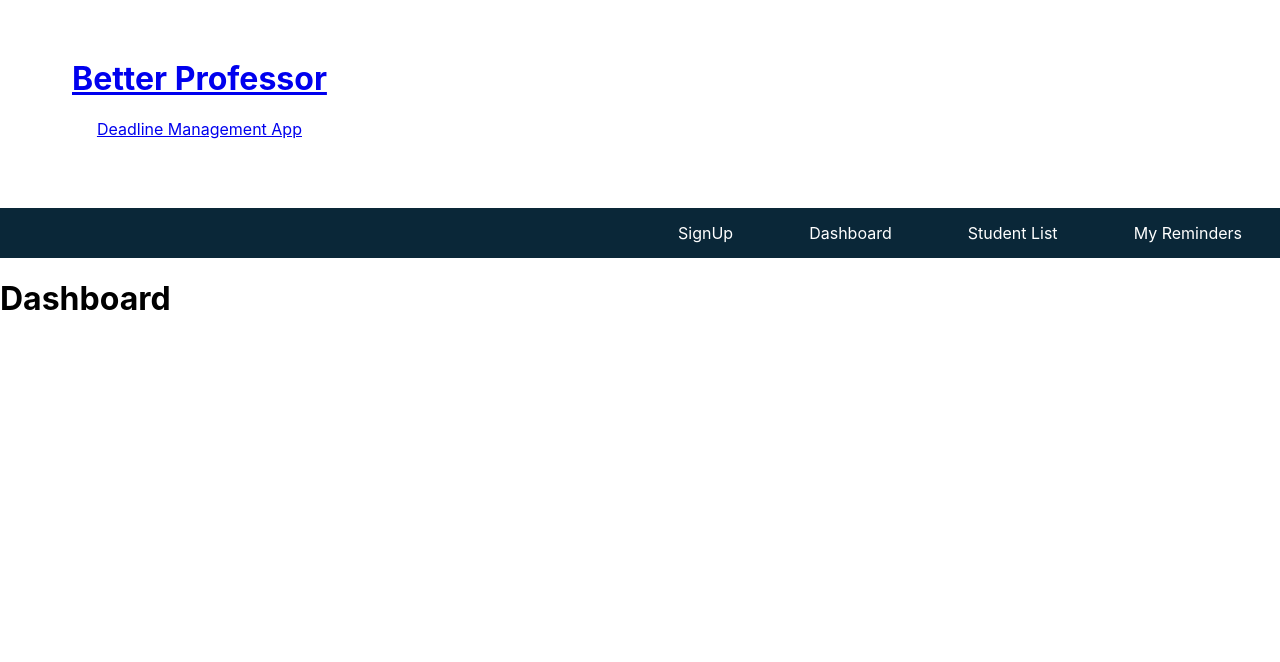
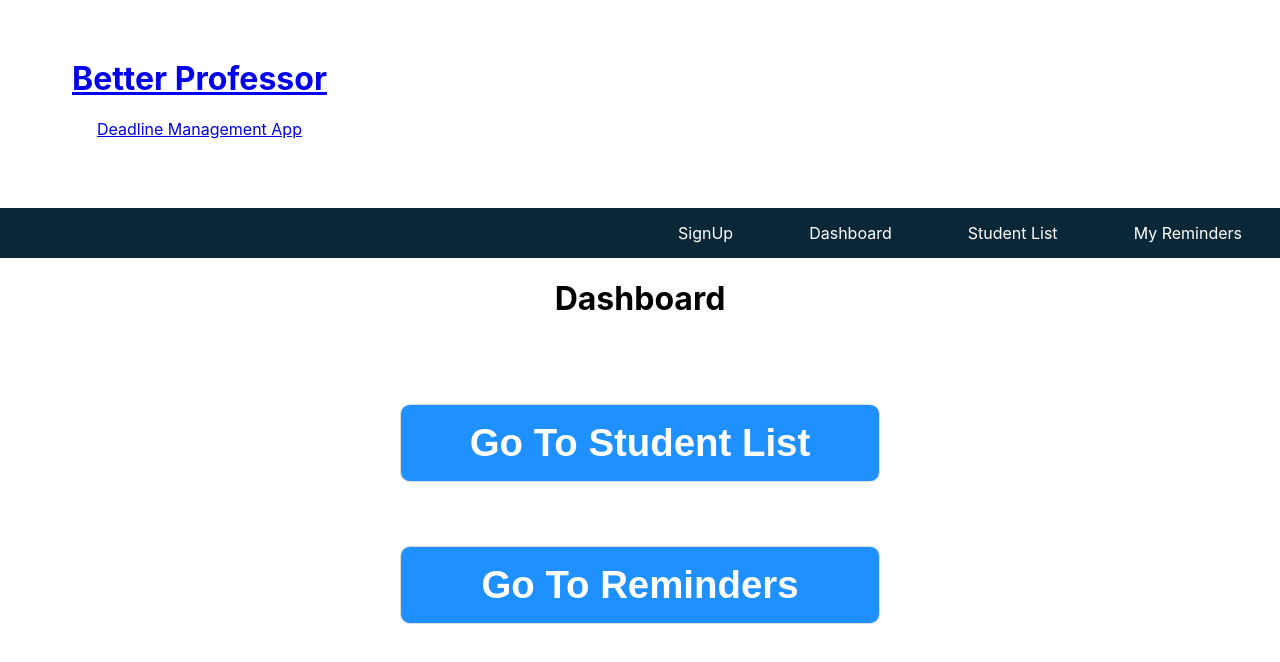
Before and after one commit to BW-Better-Professor-2/front-end, a React (Create React App) app in the folder better-professor2/: page /dashboard in a window 1280 px wide. Shown: the top 662 px of the page. Built offline with nearby package versions, Linux system fonts and the light colour scheme; sample sign-in values are in the browser's storage.

Commit message:
added in dashboard buttons to take user to student or reminder list

```diff
--- a/better-professor2/src/components/Dashboard.js
+++ b/better-professor2/src/components/Dashboard.js
@@ -1,13 +1,18 @@
 import React from 'react'
+import {LoginForm, FormField, FormInfo, Button, Input} from '../components/styled-components';
+import StudentList from './StudentList';
+import {useHistory} from 'react-router-dom';
 
 
 export default function Dashboard () {
 
-
+    const history = useHistory();
 
     return(
-        <div>
+        <FormField>
             <h1>Dashboard</h1>
-        </div>
+            <Button onClick={()=>history.push("/studentlist")}>Go to Student List</Button>
+            <Button onClick={()=>history.push("/reminderlist")}>Go To Reminders</Button>
+        </FormField>
     );
 }
```
